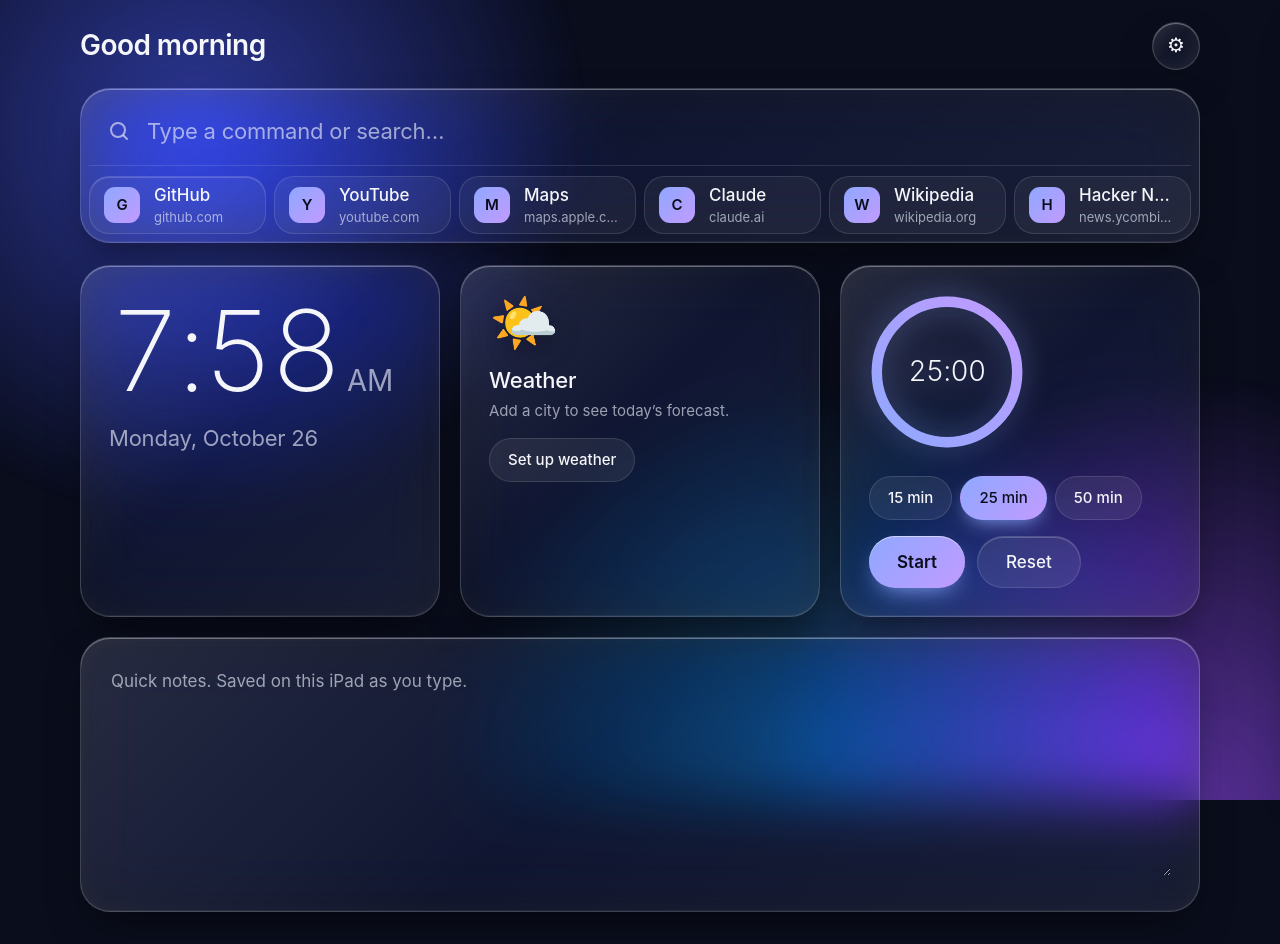
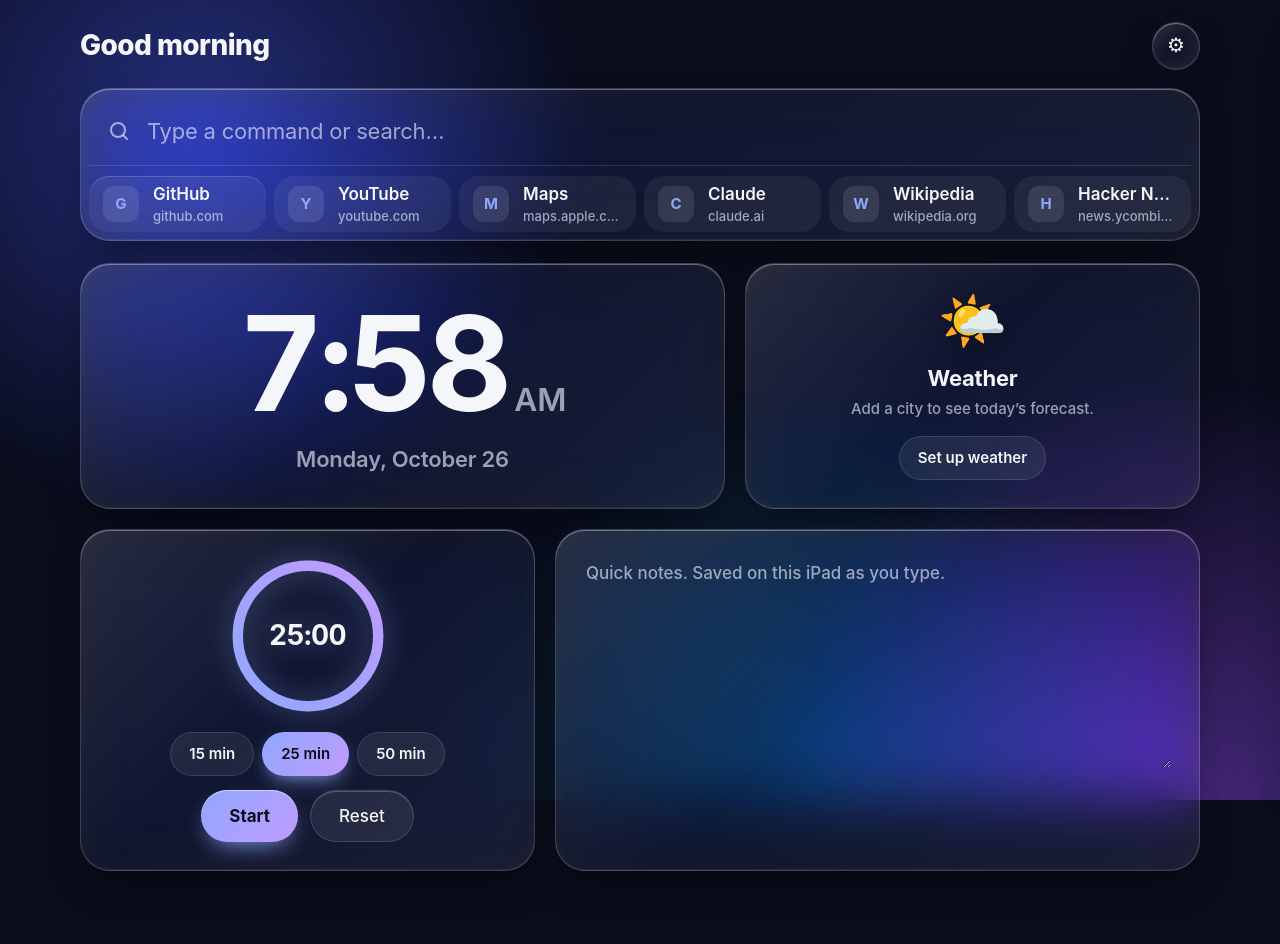
Before and after one commit to sakshxm08/ipad-deck, a plain HTML site: page index.html in a window 1280 px wide. After the commit the page ends 903 px from the top, so only its background shows below. Drawn offline with Linux system fonts and the light colour scheme.

Commit message:
Update index.html

```diff
--- a/index.html
+++ b/index.html
@@ -18,19 +18,19 @@
 [data-theme=moss]{--bg:#06130f;--accent:#6fe3b9;--accent2:#59c8ff;--b1:#14b98a;--b2:#1a8cff;--b3:#7be35a}
 [data-theme=orchid]{--bg:#12091d;--accent:#dba6ff;--accent2:#ff9fd2;--b1:#a23dff;--b2:#ff4fa8;--b3:#4f6dff}
 *{box-sizing:border-box;-webkit-tap-highlight-color:transparent}
-html,body{margin:0;background:var(--bg);color:var(--text);font:400 var(--t-md)/1.47 -apple-system,"SF Pro Text","SF Pro Rounded",system-ui,sans-serif;-webkit-font-smoothing:antialiased;-webkit-text-size-adjust:100%}
+html,body{margin:0;background:var(--bg);color:var(--text);font:500 var(--t-md)/1.47 -apple-system,"SF Pro Text","SF Pro Rounded",system-ui,sans-serif;-webkit-font-smoothing:antialiased;-webkit-text-size-adjust:100%}
 body{min-height:100vh;padding:calc(env(safe-area-inset-top,0px) + 22px) calc(env(safe-area-inset-right,0px) + 26px) calc(env(safe-area-inset-bottom,0px) + 32px) calc(env(safe-area-inset-left,0px) + 26px)}
 main{position:relative;z-index:1;max-width:1120px;margin:0 auto}
 button{font:inherit;color:inherit;background:none;border:0;cursor:pointer;touch-action:manipulation}
 :focus-visible{outline:2px solid var(--accent);outline-offset:3px}
-.dim{color:var(--dim);font-size:var(--t-sm)}
+.dim{color:var(--dim);font-size:var(--t-sm);font-weight:500}
 
 /* Ambient light behind the glass */
 .ambient{position:fixed;inset:0;overflow:hidden;z-index:0;pointer-events:none}
-.ambient i{position:absolute;width:70vmax;height:70vmax;border-radius:50%;opacity:.55;animation:drift 38s ease-in-out infinite alternate}
+.ambient i{position:absolute;width:70vmax;height:70vmax;border-radius:50%;opacity:.42;animation:drift 38s ease-in-out infinite alternate}
 .ambient i:nth-child(1){background:radial-gradient(circle,var(--b1),transparent 62%);top:-25vmax;left:-20vmax}
 .ambient i:nth-child(2){background:radial-gradient(circle,var(--b2),transparent 62%);bottom:-30vmax;right:-20vmax;animation-duration:46s;animation-direction:alternate-reverse}
-.ambient i:nth-child(3){background:radial-gradient(circle,var(--b3),transparent 62%);top:25vmax;left:30vw;opacity:.3;animation-duration:54s}
+.ambient i:nth-child(3){background:radial-gradient(circle,var(--b3),transparent 62%);top:25vmax;left:30vw;opacity:.22;animation-duration:54s}
 @keyframes drift{to{transform:translate3d(8vmax,6vmax,0) scale(1.12)}}
 
 /* Liquid glass: blur, saturation, specular edge, soft depth */
@@ -38,7 +38,7 @@ button{font:inherit;color:inherit;background:none;border:0;cursor:pointer;touch-
 @supports not ((backdrop-filter:blur(1px)) or (-webkit-backdrop-filter:blur(1px))){.palette,.card,.icon-btn,#sheet,#toast{background:rgba(30,32,52,.88)}}
 
 header{display:flex;justify-content:space-between;align-items:center;margin-bottom:18px}
-#greet{font-size:var(--t-xl);font-weight:600;letter-spacing:-.02em}
+#greet{font-size:var(--t-xl);font-weight:800;letter-spacing:-.02em}
 .icon-btn{width:48px;height:48px;border-radius:50%;font-size:20px;transition:transform .2s var(--ease)}
 
 /* Command palette */
@@ -55,39 +55,41 @@ kbd{font:500 var(--t-xs) system-ui,sans-serif;padding:4px 10px;border-radius:8px
 #res li button{display:flex;align-items:center;gap:14px;width:100%;min-height:56px;padding:6px 14px;border-radius:var(--r-md);text-align:left;transition:background .2s,transform .15s var(--ease)}
 #res li button:active{transform:scale(.97)}
 #res li.on button{background:color-mix(in srgb,var(--accent) 20%,transparent);box-shadow:inset 0 1px 0 rgba(255,255,255,.18)}
-.ic{flex:none;width:36px;height:36px;border-radius:11px;display:grid;place-items:center;font-style:normal;font-weight:600;font-size:var(--t-sm);color:var(--bg);background:linear-gradient(135deg,var(--accent),var(--accent2))}
+.ic{flex:none;width:36px;height:36px;border-radius:11px;display:grid;place-items:center;font-style:normal;font-weight:700;font-size:var(--t-sm);color:var(--accent);background:rgba(255,255,255,.1)}
 .tx{display:grid;min-width:0}
-.tx b{font-weight:500;font-size:var(--t-md);white-space:nowrap;overflow:hidden;text-overflow:ellipsis}
+.tx b{font-weight:600;font-size:var(--t-md);white-space:nowrap;overflow:hidden;text-overflow:ellipsis}
 .tx small{color:var(--dim);font-size:var(--t-xs);white-space:nowrap;overflow:hidden;text-overflow:ellipsis}
 #res.tiles{display:grid;grid-template-columns:repeat(auto-fill,minmax(168px,1fr));gap:8px;padding-top:10px}
-#res.tiles li button{background:rgba(255,255,255,.05);border:1px solid var(--line)}
+#res.tiles li button{background:rgba(255,255,255,.06)}
 @media (hover:hover){#res li button:hover{background:rgba(255,255,255,.09)}.chip:hover{background:rgba(255,255,255,.14)}.btn:hover{filter:brightness(1.08)}}
 
 /* Widgets */
-#grid{display:grid;grid-template-columns:repeat(auto-fit,minmax(310px,1fr));gap:20px}
-.card{border-radius:var(--r-lg);padding:28px;min-height:216px;animation:rise .8s var(--ease) both}
+#grid{display:grid;grid-template-columns:repeat(12,1fr);gap:20px;grid-auto-flow:dense}
+.card{border-radius:var(--r-lg);padding:28px;min-height:240px;display:flex;flex-direction:column;justify-content:center;animation:rise .8s var(--ease) both}
 #grid>.card:nth-child(2){animation-delay:.08s}
 #grid>.card:nth-child(3){animation-delay:.16s}
 #grid>.card:nth-child(4){animation-delay:.24s}
 @keyframes rise{from{opacity:0;transform:translateY(18px) scale(.985)}}
-.wide{grid-column:1/-1}
-#time{font-size:clamp(64px,11vw,112px);font-weight:200;letter-spacing:-.04em;line-height:1;font-variant-numeric:tabular-nums}
-#time small{font-size:.26em;font-weight:400;letter-spacing:0;margin-left:.3em;color:var(--dim)}
-#date{margin-top:16px;color:var(--dim);font-size:var(--t-lg);letter-spacing:-.01em}
-.wxh{display:flex;align-items:center;gap:16px;margin-bottom:12px}
-#wxT{font-size:84px;font-weight:200;letter-spacing:-.04em;line-height:1}
+.card[hidden]{display:none}
+#w-notes{justify-content:flex-start;min-height:210px}
+#w-weather{text-align:center}
+#time{font-size:clamp(76px,13vw,132px);font-weight:700;letter-spacing:-.045em;line-height:1;text-align:center;font-variant-numeric:tabular-nums}
+#time small{font-size:.24em;font-weight:600;letter-spacing:0;margin-left:.25em;color:var(--dim)}
+#date{margin-top:14px;text-align:center;color:var(--dim);font-size:var(--t-lg);font-weight:600;letter-spacing:-.01em}
+.wxh{display:flex;align-items:center;justify-content:center;gap:16px;margin-bottom:12px}
+#wxT{font-size:76px;font-weight:700;letter-spacing:-.04em;line-height:1}
 .wxi{font-size:56px;line-height:1;filter:drop-shadow(0 6px 14px rgba(0,0,0,.35))}
-.wxd{font-size:var(--t-lg);font-weight:500;letter-spacing:-.01em;margin-bottom:4px}
-.trow{display:flex;gap:26px;align-items:center;flex-wrap:wrap}
+.wxd{font-size:var(--t-lg);font-weight:700;letter-spacing:-.01em;margin-bottom:4px}
+.trow{display:flex;flex-direction:column;gap:18px;align-items:center}
 .ring{position:relative;width:156px;height:156px;flex:none;filter:drop-shadow(0 0 14px color-mix(in srgb,var(--accent) 40%,transparent))}
 .ring svg{width:100%;height:100%}
 #arc{transition:stroke-dashoffset .3s linear}
-#tt{position:absolute;inset:0;display:grid;place-items:center;font-size:var(--t-xl);font-weight:300;letter-spacing:-.02em;font-variant-numeric:tabular-nums}
-.tside{display:grid;gap:16px}
-#presets{display:flex;gap:8px;flex-wrap:wrap}
-.chip{min-height:44px;padding:0 18px;border-radius:22px;background:rgba(255,255,255,.07);border:1px solid var(--line);font-size:var(--t-sm);font-weight:500;transition:background .2s,transform .15s var(--ease)}
+#tt{position:absolute;inset:0;display:grid;place-items:center;font-size:var(--t-xl);font-weight:700;letter-spacing:-.02em;font-variant-numeric:tabular-nums}
+.tside{display:grid;gap:14px;justify-items:center}
+#presets{display:flex;gap:8px;flex-wrap:wrap;justify-content:center}
+.chip{min-height:44px;padding:0 18px;border-radius:22px;background:rgba(255,255,255,.07);border:1px solid var(--line);font-size:var(--t-sm);font-weight:600;transition:background .2s,transform .15s var(--ease)}
 .chip.on{background:linear-gradient(135deg,var(--accent),var(--accent2));color:var(--bg);border-color:transparent;box-shadow:0 8px 20px -8px var(--accent)}
-.btn{min-height:52px;padding:0 28px;border-radius:26px;background:linear-gradient(135deg,var(--accent),var(--accent2));color:var(--bg);font-weight:600;font-size:var(--t-md);box-shadow:inset 0 1px 0 rgba(255,255,255,.5),0 10px 24px -10px var(--accent);transition:transform .15s var(--ease),filter .2s}
+.btn{min-height:52px;padding:0 28px;border-radius:26px;background:linear-gradient(135deg,var(--accent),var(--accent2));color:var(--bg);font-weight:700;font-size:var(--t-md);box-shadow:inset 0 1px 0 rgba(255,255,255,.5),0 10px 24px -10px var(--accent);transition:transform .15s var(--ease),filter .2s}
 .btn.ghost{background:rgba(255,255,255,.08);color:var(--text);font-weight:500;border:1px solid var(--line);box-shadow:inset 0 1px 0 rgba(255,255,255,.2)}
 .btn:active,.chip:active,.icon-btn:active{transform:scale(.96)}
 .done .ring{animation:pulse 1s 3}
@@ -117,6 +119,10 @@ input[type=checkbox]:checked{background:linear-gradient(135deg,var(--accent),var
 input[type=checkbox]:checked::after{transform:translateX(20px)}
 #toast{position:fixed;left:50%;bottom:calc(env(safe-area-inset-bottom,0px) + 24px);transform:translate(-50%,20px);padding:12px 22px;border-radius:26px;font-weight:600;font-size:var(--t-sm);background:color-mix(in srgb,var(--accent) 32%,rgba(20,22,40,.6));opacity:0;pointer-events:none;transition:opacity .3s,transform .4s var(--ease);z-index:6}
 #toast.show{opacity:1;transform:translate(-50%,0)}
+/* Bento layout: 12 columns on iPad landscape, 2 on portrait, 1 on phones */
+#w-clock{grid-column:span 7}#w-weather{grid-column:span 5}#w-timer{grid-column:span 5}#w-notes{grid-column:span 7}
+@media (max-width:900px){#w-clock,#w-notes{grid-column:1/-1}#w-timer,#w-weather{grid-column:span 6}}
+@media (max-width:620px){#grid{gap:14px}#w-timer,#w-weather{grid-column:1/-1}}
 @media (prefers-reduced-motion:reduce){*{transition:none!important;animation:none!important}}
 </style>
 </head>
@@ -144,7 +150,7 @@ input[type=checkbox]:checked::after{transform:translateX(20px)}
         </div>
         <div class="tside">
           <div id="presets"></div>
-          <div class="row" style="justify-content:flex-start"><button class="btn" id="go">Start</button><button class="btn ghost" id="rs">Reset</button></div>
+          <div class="row" style="justify-content:center"><button class="btn" id="go">Start</button><button class="btn ghost" id="rs">Reset</button></div>
         </div>
       </div>
     </section>
```
